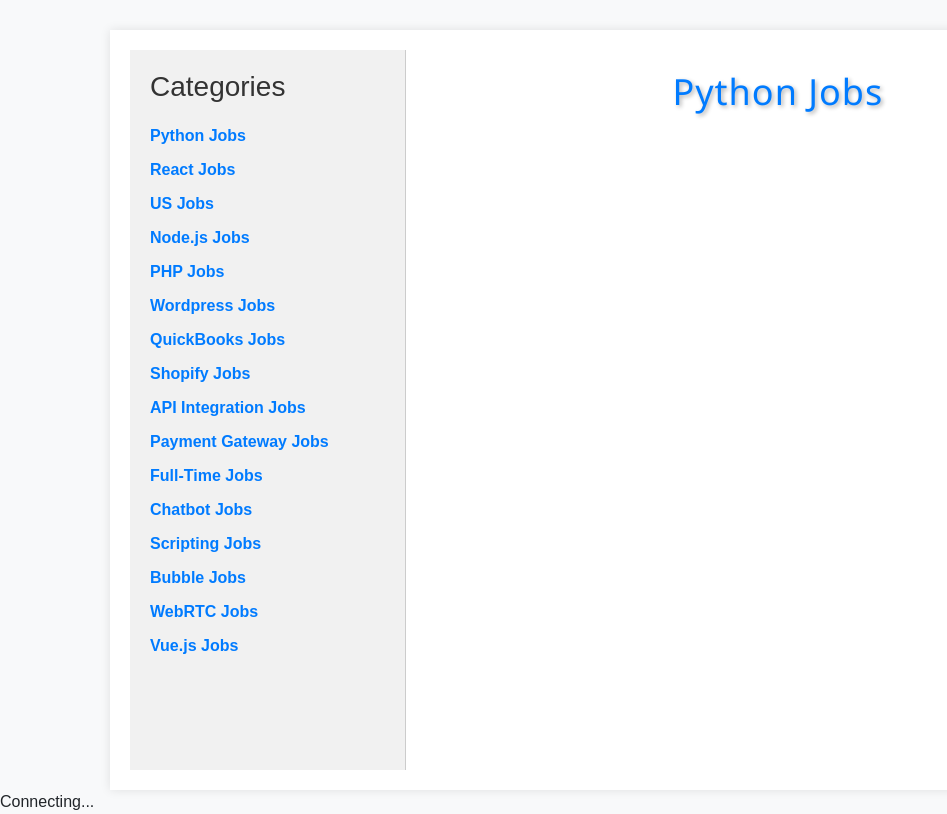
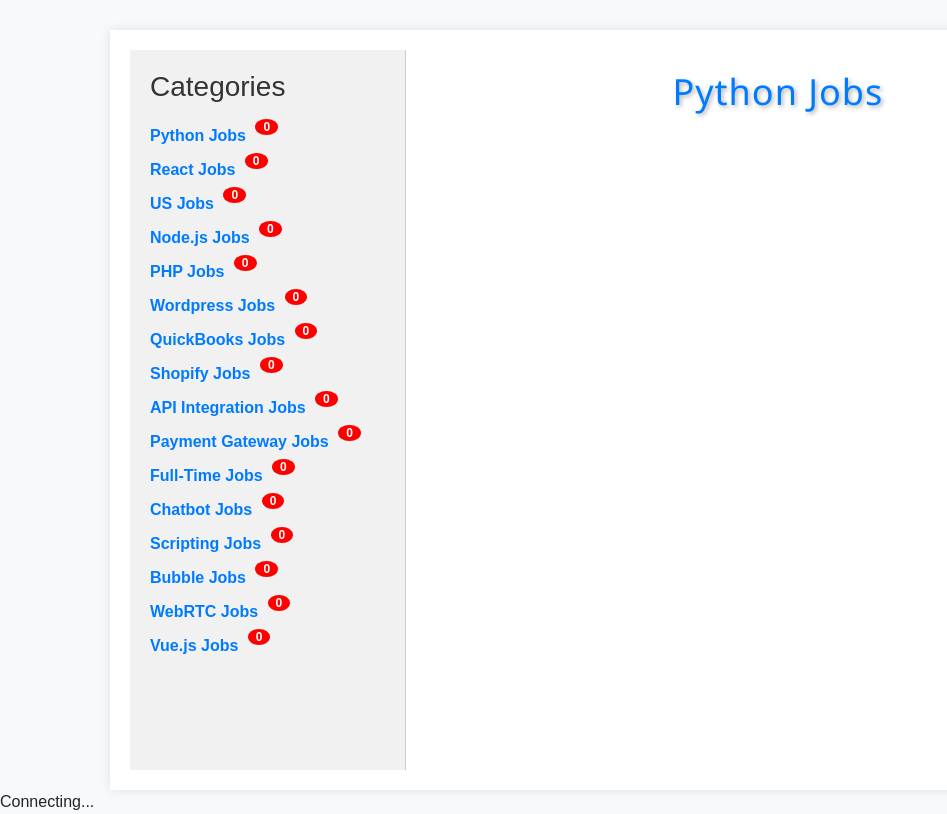
Before and after one commit to najeeb67/Rss-upwork-in-Pyhton, a Flask app: template templates/index.html in a window 1280 px wide. Shown: the whole page, without its empty margins (0-947 px from the left). Run offline with Flask 3, Linux system fonts and the light colour scheme; the template is opened without the code that fills it, so the values that code supplies are empty; some libraries are stand-ins or nearby versions.

Commit message:
add notification counter

```diff
--- a/File.txt
+++ b/File.txt
@@ -1 +1 @@
-Build a gorgeous vue/js based professional application - Upwork
+Experienced Webflow developer (a long-term contract if you perform well) - Upwork
--- a/app.py
+++ b/app.py
@@ -124,8 +124,8 @@ def check_feed(feed):
         entry_time = entry_time.replace(tzinfo=None)
         if current_time - entry_time < timedelta(days=2):
             new_job = JobPosting(title=entry.title, link=entry.link, published=entry_time)
-            db.session.add(new_job)
-            db.session.commit()
+            # db.session.add(new_job)
+            # db.session.commit()
             new_entries.append({
                 'title': entry.title,
                 'link': entry.link,
@@ -222,10 +222,8 @@ def connect():
 
     if latest_react_entry:
         socketio.emit('new_react_job', latest_react_entry)
-
     if latest_python_entry:
         socketio.emit('new_python_job', latest_python_entry)
-
     if latest_us_entry:
         socketio.emit('new_us_job', latest_us_entry)
     if latest_node_entry:
@@ -264,32 +262,3 @@ def main():
 if __name__ == "__main__":
     db.create_all
     main()
-
-
-# @socketio.on('connect')
-# def connect():
-#     print("client connected")
-#     feeds = {
-#         'new_react_job': RSS_react_url,
-#         'new_python_job': RSS_Pyhton_url,
-#         'new_us_job': RSS_US_url,
-#         'new_node_job': RSS_NODE_url,
-#         'new_php_job': RSS_PHP_url,
-#         'new_wordpress_job': RSS_WORDPRES_url,
-#         'new_quickbooks_job': RSS_QUICKBOOKS_url,
-#         'new_shopify_job': RSS_SHOPIFY_url,
-#         'new_api_integration_job': RSS_API_INTEGRAGATION_url,
-#         'new_payment_gateway_job': RSS_PAYMENT_GETWAY_url,
-#         'new_full_time_job': RSS_FULL_TIME_url,
-#         'new_chatbot_job': RSS_CHATBOT_url,
-#         'new_scripting_job': RSS_SCRIPPTING_url,
-#         'new_bubble_job': RSS_BUBBLE_url,
-#         'new_webrtc_job': RSS_WEBRTC_url,
-#         'new_vue_job': RSS_VUE_url
-#     }
-
-#     for job_type, url in feeds.items():
-#         feed = fetch_url(url)
-#         latest_entry_data = latest_entry(feed)
-#         if latest_entry_data:
-#             socketio.emit(job_type, latest_entry_data)
--- a/static/js/script.js
+++ b/static/js/script.js
@@ -21,7 +21,7 @@ function logToContainer(message) {
 socket.on('new_python_job', function(job){
     notify(job , "Python");
     reloadPage();
-    var jobList = document.getElementById('job-item');
+    var jobList = document.getElementById('job-list');
     var jobItem = document.createElement('div');
     jobItem.classList.add('job-item');
     jobItem.innerHTML = '<a class="job-title" href="' + job.link + '" onclick="markAsClicked(this)" target="_blank">' + job.title + '</a><p class="job-published">Published: ' + job.published + '</p>';
@@ -223,6 +223,12 @@ function notify(job,category) {
 
         NotificationCount ++;
         document.title = "(" + NotificationCount + ") Job Finder";
+
+        var badge = document.getElementById(category + 'Count');
+        if (badge){
+            var currentCount = parseInt(badge.innerText, 10);
+            badge.innerText = currentCount + 1;
+        }
     }
 }
 
@@ -230,7 +236,7 @@ function notify(job,category) {
 function reloadPage(){
     setTimeout(function(){
         window.location.reload();
-    }, 120000);
+    }, 150000);
 }
 
 window.onload = function(){
--- a/static/style.css
+++ b/static/style.css
@@ -94,3 +94,14 @@ h1 {
         padding: 0 15px;
     }
 }
+
+.badge {
+    background-color: red;
+    color: white;
+    padding: 2px 8px;
+    border-radius: 50%;
+    font-size: 12px;
+    position: relative;
+    top: -10px;
+    left: 5px;
+}
--- a/templates/index.html
+++ b/templates/index.html
@@ -12,23 +12,24 @@
         <div class="sidebar">
             <h3>Categories</h3>
             <ul>
-                <li><a href="#" onclick="showJobs('python')">Python Jobs</a></li>
-                <li><a href="#" onclick="showJobs('react')">React Jobs</a></li>
-                <li><a href="#" onclick="showJobs('us')">US Jobs</a></li>
-                <li><a href="#" onclick="showJobs('node')">Node.js Jobs</a></li>
-                <li><a href="#" onclick="showJobs('php')">PHP Jobs</a></li>
-                <li><a href="#" onclick="showJobs('wordpress')">Wordpress Jobs</a></li>
-                <li><a href="#" onclick="showJobs('quickbooks')">QuickBooks Jobs</a></li>
-                <li><a href="#" onclick="showJobs('shopify')">Shopify Jobs</a></li>
-                <li><a href="#" onclick="showJobs('apiIntegration')">API Integration Jobs</a></li>
-                <li><a href="#" onclick="showJobs('paymentGateway')">Payment Gateway Jobs</a></li>
-                <li><a href="#" onclick="showJobs('fullTime')">Full-Time Jobs</a></li>
-                <li><a href="#" onclick="showJobs('chatbot')">Chatbot Jobs</a></li>
-                <li><a href="#" onclick="showJobs('scripting')">Scripting Jobs</a></li>
-                <li><a href="#" onclick="showJobs('bubble')">Bubble Jobs</a></li>
-                <li><a href="#" onclick="showJobs('webrtc')">WebRTC Jobs</a></li>
-                <li><a href="#" onclick="showJobs('vue')">Vue.js Jobs</a></li>
+                <li><a href="#" onclick="showJobs('python')">Python Jobs <span id="pythonCount" class="badge">0</span></a></li>
+                <li><a href="#" onclick="showJobs('react')">React Jobs <span id="reactCount" class="badge">0</span></a></li>
+                <li><a href="#" onclick="showJobs('us')">US Jobs <span id="usCount" class="badge">0</span></a></li>
+                <li><a href="#" onclick="showJobs('node')">Node.js Jobs <span id="nodeCount" class="badge">0</span></a></li>
+                <li><a href="#" onclick="showJobs('php')">PHP Jobs <span id="phpCount" class="badge">0</span></a></li>
+                <li><a href="#" onclick="showJobs('wordpress')">Wordpress Jobs <span id="wordpressCount" class="badge">0</span></a></li>
+                <li><a href="#" onclick="showJobs('quickbooks')">QuickBooks Jobs <span id="quickbooksCount" class="badge">0</span></a></li>
+                <li><a href="#" onclick="showJobs('shopify')">Shopify Jobs <span id="shopifyCount" class="badge">0</span></a></li>
+                <li><a href="#" onclick="showJobs('apiIntegration')">API Integration Jobs <span id="apiIntegrationCount" class="badge">0</span></a></li>
+                <li><a href="#" onclick="showJobs('paymentGateway')">Payment Gateway Jobs <span id="paymentGatewayCount" class="badge">0</span></a></li>
+                <li><a href="#" onclick="showJobs('fullTime')">Full-Time Jobs <span id="fullTimeCount" class="badge">0</span></a></li>
+                <li><a href="#" onclick="showJobs('chatbot')">Chatbot Jobs <span id="chatbotCount" class="badge">0</span></a></li>
+                <li><a href="#" onclick="showJobs('scripting')">Scripting Jobs <span id="scriptingCount" class="badge">0</span></a></li>
+                <li><a href="#" onclick="showJobs('bubble')">Bubble Jobs <span id="bubbleCount" class="badge">0</span></a></li>
+                <li><a href="#" onclick="showJobs('webrtc')">WebRTC Jobs <span id="webrtcCount" class="badge">0</span></a></li>
+                <li><a href="#" onclick="showJobs('vue')">Vue.js Jobs <span id="vueCount" class="badge">0</span></a></li>
             </ul>
+
         </div>
         <div class="main-content" style="
             overflow: scroll;
```
Also changed, not shown: jobs.db.
